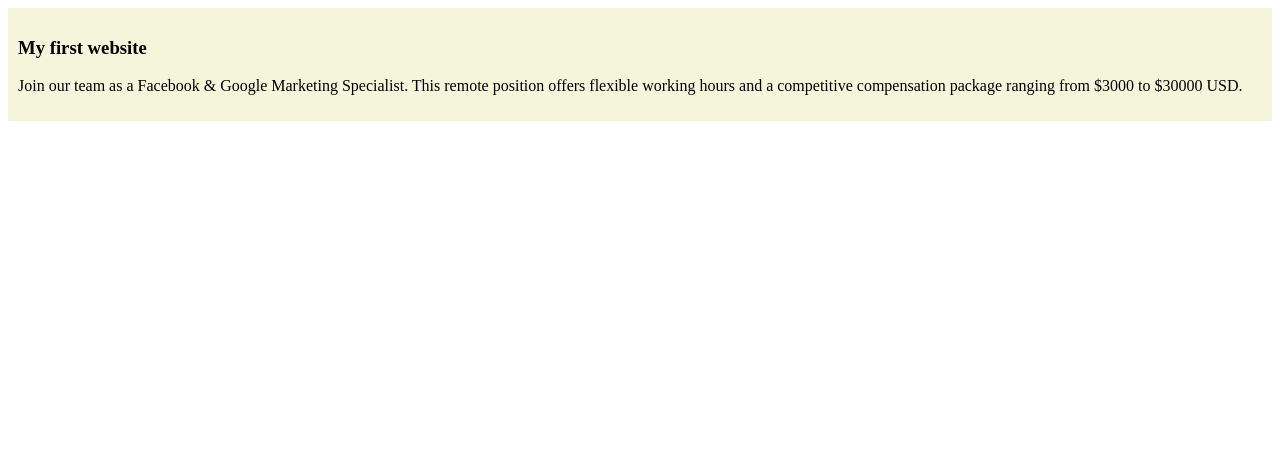
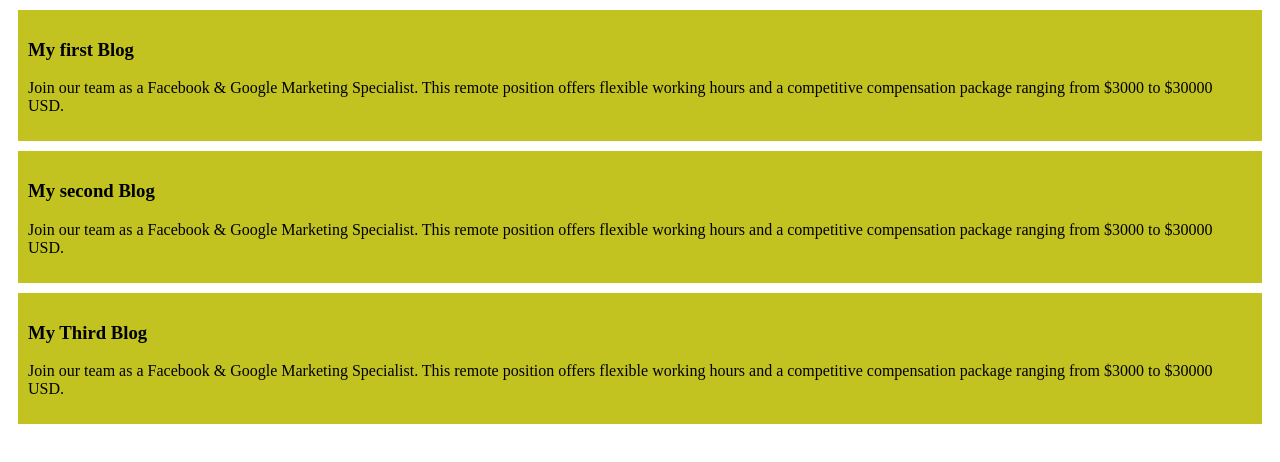
Before and after one commit to Burhan1712/My-first-simple-website, a plain HTML site: page index.html in a window 1280 px wide. Drawn offline with Linux system fonts and the light colour scheme.

Commit message:
added the second and third

```diff
--- a/index.html
+++ b/index.html
@@ -8,7 +8,15 @@
 </head>
 <body>
     <div>
-        <h3>My first website</h3>
+        <h3>My first Blog</h3>
+        <p> Join our team as a Facebook & Google Marketing Specialist. This remote position offers flexible working hours and a competitive compensation package ranging from $3000 to $30000 USD.</p>
+    </div>
+    <div>
+        <h3>My second Blog</h3>
+        <p> Join our team as a Facebook & Google Marketing Specialist. This remote position offers flexible working hours and a competitive compensation package ranging from $3000 to $30000 USD.</p>
+    </div>
+    <div>
+        <h3>My Third Blog</h3>
         <p> Join our team as a Facebook & Google Marketing Specialist. This remote position offers flexible working hours and a competitive compensation package ranging from $3000 to $30000 USD.</p>
     </div>
 </body>
--- a/styles/blog.css
+++ b/styles/blog.css
@@ -1,4 +1,5 @@
 div{
-    background-color: beige;
+    background-color: rgb(194, 194, 32);
     padding: 10px;
+    margin: 10px;
 }
```
